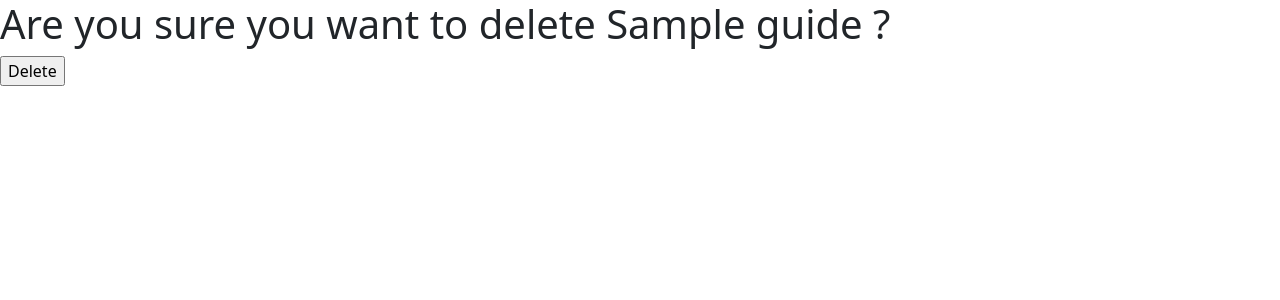
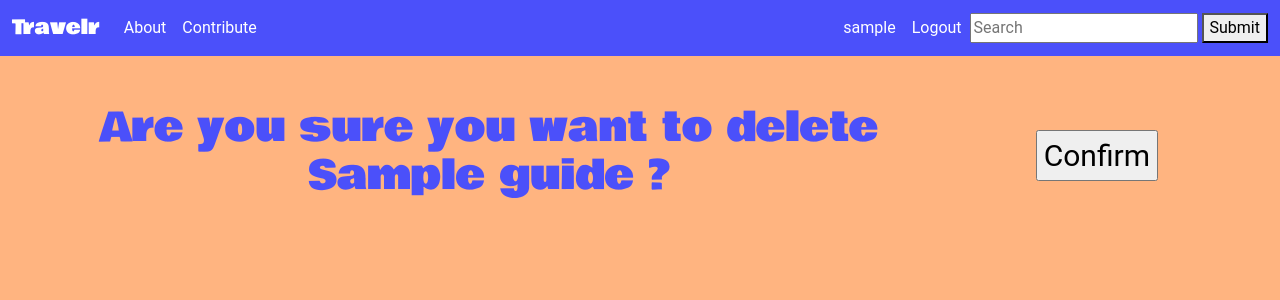
Before and after one commit to tmarra122333/travelr, a Django app: page /1/guide_delete/ in a window 1280 px wide. Shown: the top 300 px of the page. Run offline with Django 4.2, Linux system fonts and the light colour scheme; a user stored in the database is signed in; tables that the repository leaves empty hold one stand-in row (values such as "Sample post").

Commit message:
more css

```diff
--- a/main_app/static/styles/main.css
+++ b/main_app/static/styles/main.css
@@ -1,7 +1,11 @@
 #navbar {
     background-color: #4b50fa !important;
+    font-family: 'Roboto', sans-serif;
+    font-weight: 150px !important;
+}
+
+.navbar-brand {
     font-family: 'Bowlby One', cursive;
-    font-weight: lighter !important;
 }
 
 .nav-link, .navbar-brand {
@@ -25,9 +29,9 @@
     justify-content: center;
     align-items: center;
     font-family: 'Bowlby One', cursive;
-    color: black;
+    color: white;
     opacity: 100%;
-    font-size: 100px;
+    font-size: 110px;
     position: absolute;
     top: 50%;
     left: 50%;
@@ -165,6 +169,18 @@ a:visited {
     align-items: stretch;
 }
 
+#form-group-delete {
+    font-size: 30px;
+    text-align:end;
+    padding: 30px;
+    margin: 60px;
+    font-family: 'Roboto', sans-serif;
+    display: flex;
+    justify-content: stretch;
+    align-items: stretch;
+}
+
+
 #form-group-signup {
     font-size: 20px;
     padding: 100px;
@@ -186,6 +202,7 @@ a:visited {
     border-color: #4b50fa;
     margin-top: 20px;
 }
+
 
 .update_form_input {
     text-align: end !important;
--- a/main_app/static/styles/profile.css
+++ b/main_app/static/styles/profile.css
@@ -1,8 +1,8 @@
 #navbar {
     background-color: #4b50fa !important;
     color: white !important;
-    font-family: 'Bowlby One', cursive;
-    font-weight: lighter !important;
+    font-family: 'Roboto', sans-serif;
+    font-weight: 150px !important;
     font-size: 18px;
 }
 
--- a/main_app/templates/city_create.html
+++ b/main_app/templates/city_create.html
@@ -6,11 +6,11 @@
 
 
     <div class="form-group">
-        <label>Add City</label>
+        <label id="form-label">Add City</label>
             <form method="post">
                 {% csrf_token %}
                 {{form.as_p}}
-            <input class="update_form_input" type="submit" value="Submit" />
+            <input action="" class="update_form_input" type="submit" value="Submit" />
 
     </div>
 
--- a/main_app/templates/delete_confirmation.html
+++ b/main_app/templates/delete_confirmation.html
@@ -1,28 +1,20 @@
-<!DOCTYPE html>
+{% extends 'navbar.html' %}
 
-{% load static %}
+{% block content %}
+<body class="profile-body">
+<div class="create-body container-fluid">
 
-<html lang="en">
-<head>
-    <meta charset="UTF-8">
-    <meta http-equiv="X-UA-Compatible" content="IE=edge">
-    <meta name="viewport" content="width=device-width, initial-scale=1.0">
-    <link rel="stylesheet" href="{% static 'styles/main.css' %}">
-    <link href="https://cdn.jsdelivr.net/npm/bootstrap@5.1.3/dist/css/bootstrap.min.css" rel="stylesheet" integrity="sha384-1BmE4kWBq78iYhFldvKuhfTAU6auU8tT94WrHftjDbrCEXSU1oBoqyl2QvZ6jIW3" crossorigin="anonymous">
-    <link rel="preconnect" href="https://fonts.googleapis.com">
-    <link rel="preconnect" href="https://fonts.gstatic.com" crossorigin>
-    <link href="https://fonts.googleapis.com/css2?family=Arimo&family=Bowlby+One&display=swap" rel="stylesheet">
-    <title>Document</title>
-</head>
 
 <h1>Are you sure you want to delete {{guide.title}} ?
 </h1>
 
-<div>
+<div id="form-group-delete">
     <form method="post">
         {% csrf_token %}
         <div>
-          <input type="submit" value="Delete" />
+          <input id="delete-button" type="submit" value="Confirm" />
         </div>
       </form>
 </div>
+
+{% endblock %}
--- a/main_app/templates/guide_create.html
+++ b/main_app/templates/guide_create.html
@@ -7,7 +7,7 @@
 
 
         <div class="form-group">
-            <label class="form-label">Add Guide</label>
+            <label id="form-label">Add Guide</label>
             <form action="" method="post">
                 {% csrf_token %} {{form.as_p}} <input class="update_form_input" type="submit" value="Submit" />
             </form>
--- a/main_app/templates/navbar.html
+++ b/main_app/templates/navbar.html
@@ -23,7 +23,7 @@
         <a class="nav-link" href="{% url 'about'%}">About</a>
         </li>
          <li class="nav-item active">
-        <a class="nav-link" href="{% url 'city_create'%}">Create City</a>
+        <a class="nav-link" href="{% url 'city_create'%}">Contribute</a>
       </li>
       </ul>
 
```
Also changed, not shown: main_app/templates/city_update.html (+8 -16 lines), main_app/templates/guide_update.html (+6 -15 lines).
